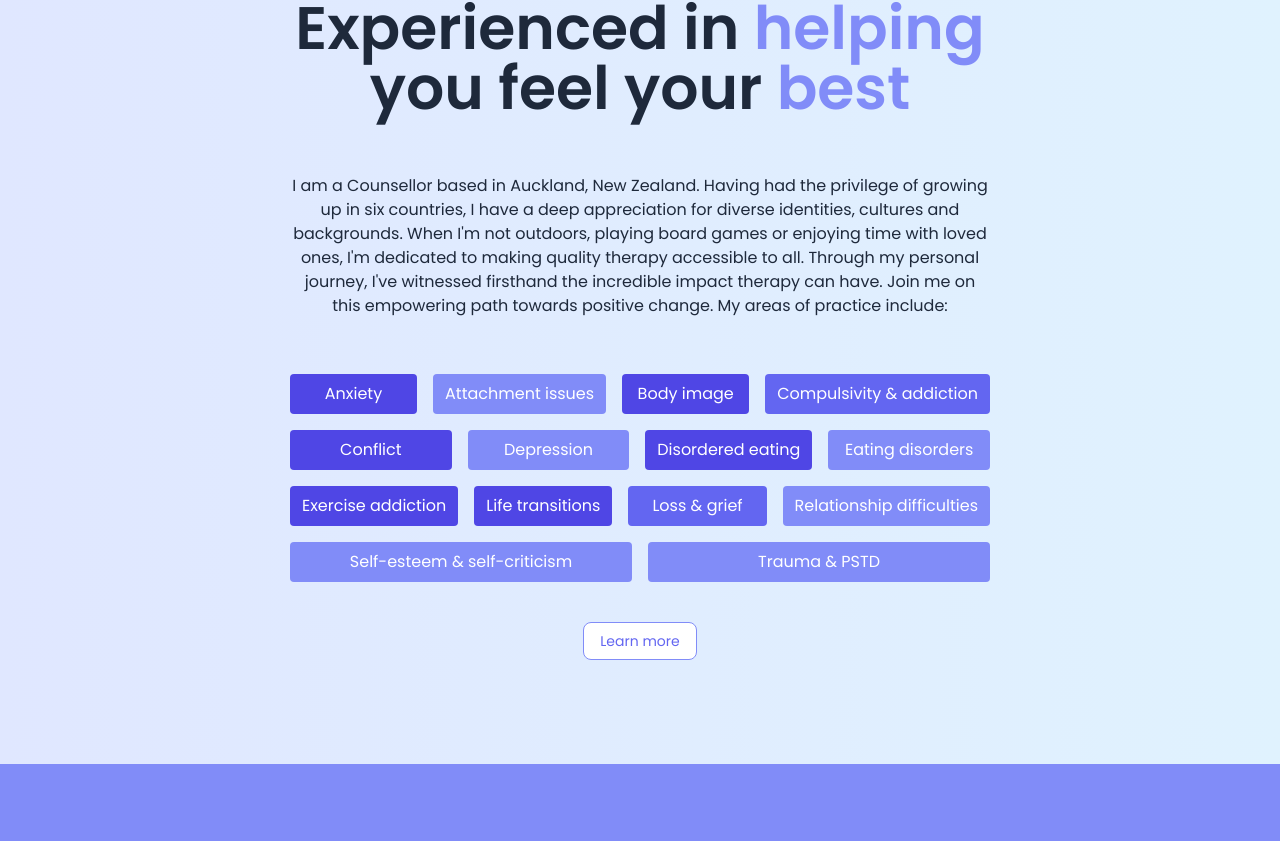
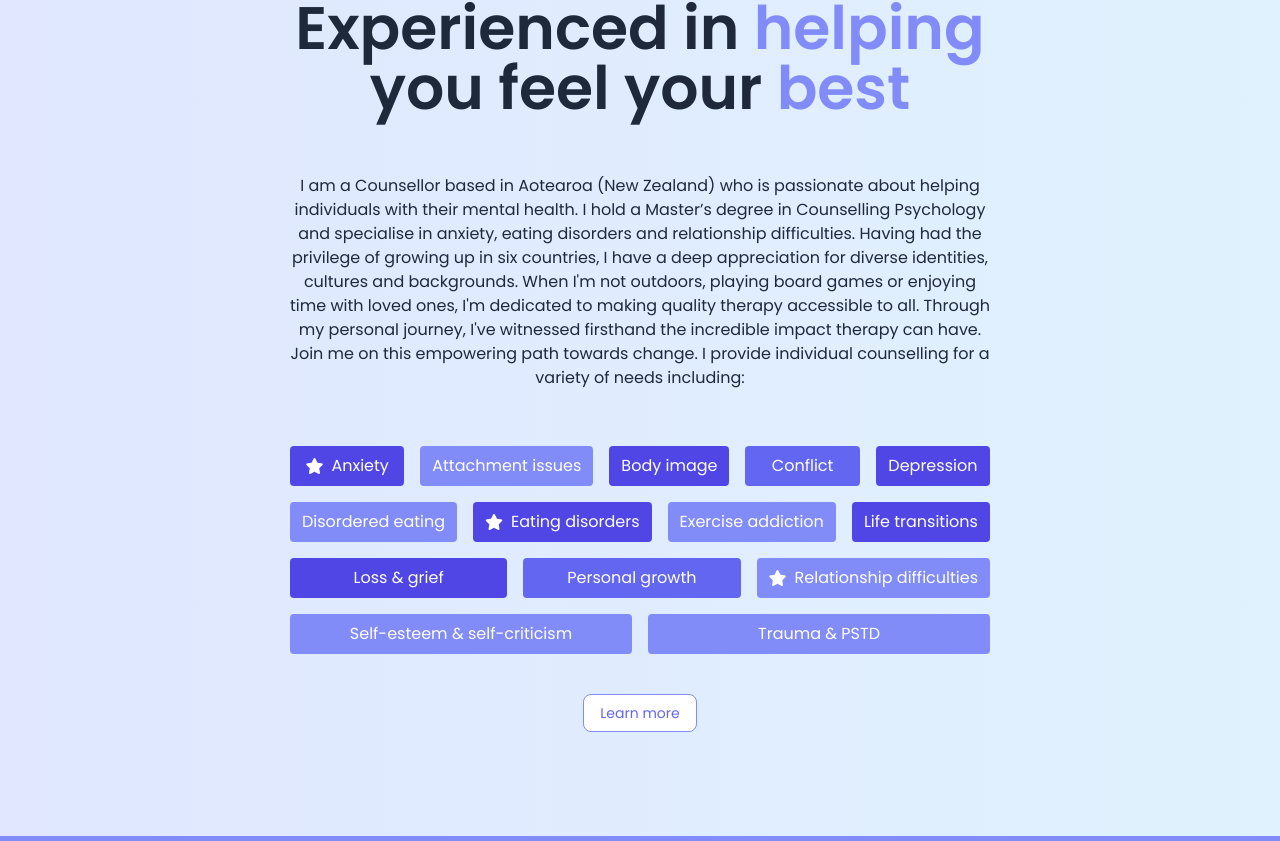
Before and after one commit to jamezmca/rebecca-v2, a SvelteKit app: page / in a window 1280 px wide. Shown: the part 919-1760 px from the top of the page. Built offline with nearby package versions, Linux system fonts and the light colour scheme.

Commit message:
Update +page.svelte

```diff
--- a/src/routes/+page.svelte
+++ b/src/routes/+page.svelte
@@ -19,10 +19,10 @@
         "Loss & grief",
         "Life transitions",
         "Depression",
-        "Self-esteem & self-criticism",
         "Conflict",
         "Attachment issues",
-        "Compulsivity & addiction",
+        "Self-esteem & self-criticism",
+        "Personal growth ",
     ];
 
     const services = [
@@ -84,14 +84,20 @@
             question: "How many sessions does counselling take?",
             answer: "The number of counselling sessions varies for each individual and situation, as there is no set formula. We will collaboratively consider your unique circumstances when determining the frequency and duration of sessions. While acute issues or crises may require regular sessions for a shorter period, many clients transition to less frequent appointments, to sustain their mental health and well-being. This journey is highly personalised, and together we will create a tailored plan based on your goals, needs, and available resources.",
         },
-        {
-            question: "I have other questions for you, how can I reach you?",
-            answer: "If you have any further questions about anything at all, please contact me via my email at beckybradleycounselling@gmail.com, the contact form below, or book a free consultation call.",
-        },
+        // {
+        //     question: "I have other questions for you, how can I reach you?",
+        //     answer: "If you have any further questions about anything at all, please contact me via my email at beckybradleycounselling@gmail.com, the contact form below, or book a free consultation call.",
+        // },
         {
             question: "I’ve decided to come to therapy, now what?",
             answer: "You can email me at beckybradleycounselling@gmail.com or use the Book Now button to schedule a consultation or counselling session. I look forward to hearing from you!",
         },
+    ];
+
+    const favorites = [
+        "Eating disorders",
+        "Anxiety",
+        "Relationship difficulties",
     ];
 </script>
 
@@ -227,25 +233,31 @@
         <p
             class="text-sm sm:text-base max-w-[700px] mx-auto w-full text-center"
         >
-            I am a Counsellor based in Auckland, New Zealand. Having had the
+            I am a Counsellor based in Aotearoa (New Zealand) who is passionate
+            about helping individuals with their mental health. I hold a
+            Master’s degree in Counselling Psychology and specialise in anxiety,
+            eating disorders and relationship difficulties. Having had the
             privilege of growing up in six countries, I have a deep appreciation
             for diverse identities, cultures and backgrounds. When I'm not
             outdoors, playing board games or enjoying time with loved ones, I'm
             dedicated to making quality therapy accessible to all. Through my
             personal journey, I've witnessed firsthand the incredible impact
-            therapy can have. Join me on this empowering path towards positive
-            change. My areas of practice include:
+            therapy can have. Join me on this empowering path towards change. I
+            provide individual counselling for a variety of needs including:
         </p>
         <div
             class="flex items-center flex-wrap gap-2 sm:gap-4 max-w-[700px] mx-auto w-full justify-center"
         >
             {#each [...keyWords].sort() as keyWord}
                 <div
-                    class={" py-2 rounded text-xs sm:text-base px-3 text-white sm:flex-1 text-center " +
+                    class={" py-2 rounded text-xs sm:text-base px-3 flex items-center justify-center gap-2 text-white relative sm:flex-1 text-center " +
                         ["bg-indigo-600", "bg-indigo-500", "bg-indigo-400"][
                             Math.floor(Math.random() * 3)
                         ]}
                 >
+                    {#if favorites.includes(keyWord)}
+                        <i class="fa-solid fa-star" />
+                    {/if}
                     <p class="whitespace-nowrap">{keyWord}</p>
                 </div>
             {/each}
```
